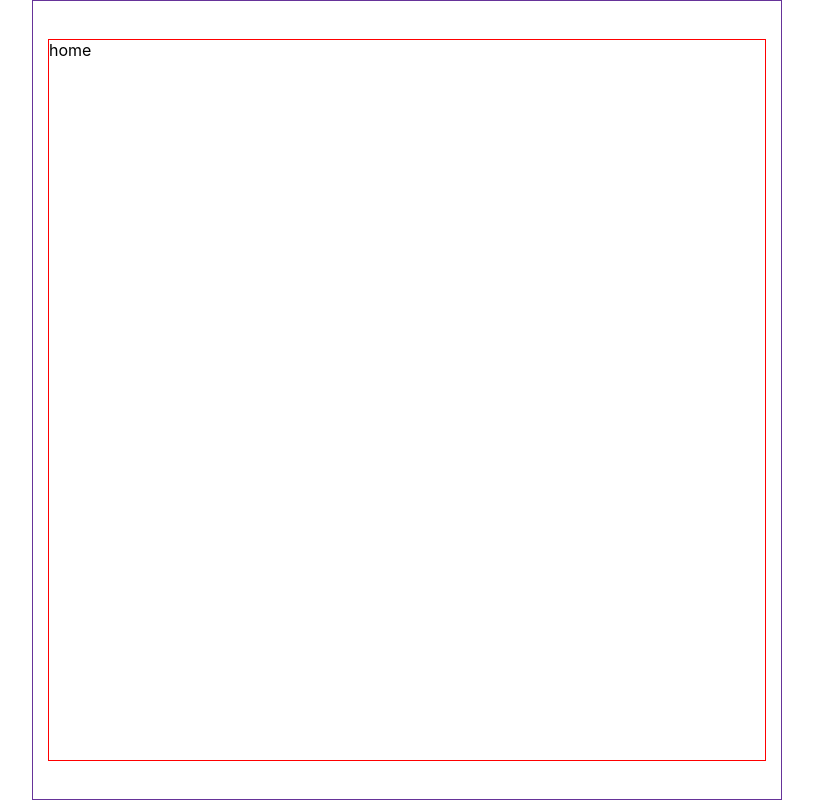
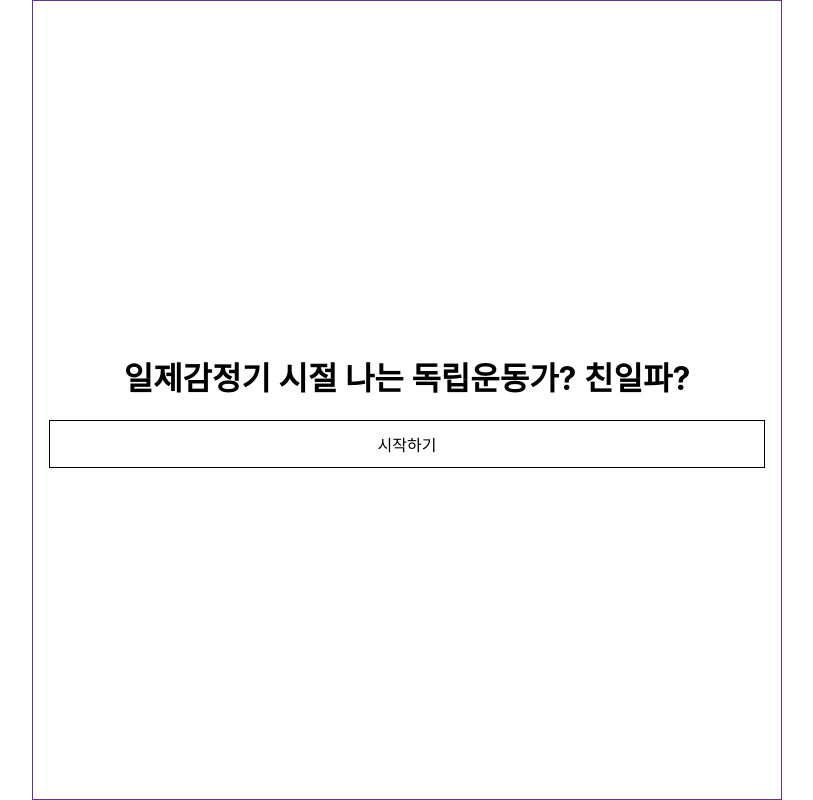
Before and after one commit to KBTI/Front, a React (Create React App) app: page / in a window 1280 px wide. Shown: the whole page, without its empty margins (233-1046 px from the left). Built offline with nearby package versions, Linux system fonts and the light colour scheme.

Commit message:
ADD Common Button

```diff
--- a/src/components/Home/index.tsx
+++ b/src/components/Home/index.tsx
@@ -1,11 +1,19 @@
 import React from 'react';
 import styled from 'styled-components';
+import Button from '../common/Button';
 
 function Home() {
-  return <HomeWrapper>home</HomeWrapper>;
+  return (
+    <HomeWrapper>
+      <h1>일제감정기 시절 나는 독립운동가? 친일파?</h1>
+      <Button>시작하기</Button>
+    </HomeWrapper>
+  );
 }
 export default Home;
 
 const HomeWrapper = styled.div`
-  border: 1px solid red;
+  & > h1 {
+    text-align: center;
+  }
 `;
--- /dev/null
+++ b/src/components/common/Button.tsx
@@ -0,0 +1,31 @@
+import React from 'react';
+import styled from 'styled-components';
+
+interface ButtonPropsType {
+  children?: React.ReactElement | string;
+}
+
+export default function Button({ children, ...props }: ButtonPropsType) {
+  return <StyledButton {...props}>{children}</StyledButton>;
+}
+
+const StyledButton = styled.button`
+  width: 100%;
+  height: 3rem;
+  border: none;
+  margin: 0;
+  padding: 0;
+  overflow: visible;
+  background: transparent;
+  color: inherit;
+  font: inherit;
+  line-height: normal;
+  -webkit-font-smoothing: inherit;
+  -moz-osx-font-smoothing: inherit;
+  cursor: pointer;
+  -webkit-appearance: none;
+  border: 1px solid black;
+  &:focus {
+    outline: none;
+  }
+`;
--- a/src/components/common/Layout.tsx
+++ b/src/components/common/Layout.tsx
@@ -2,11 +2,11 @@ import React from 'react';
 import styled from 'styled-components';
 
 export interface LayoutPropsType {
-  children: React.ReactElement;
+  children?: React.ReactElement;
 }
 
-function Layout({ children }: LayoutPropsType) {
-  return <LayoutWrapper>{children}</LayoutWrapper>;
+function Layout({ children, ...props }: LayoutPropsType) {
+  return <LayoutWrapper {...props}>{children}</LayoutWrapper>;
 }
 export default Layout;
 
@@ -27,6 +27,5 @@ const LayoutWrapper = styled.div`
   & > div {
     width: 100%;
     height: 100%;
-    min-height: 90vh;
   }
 `;
```
